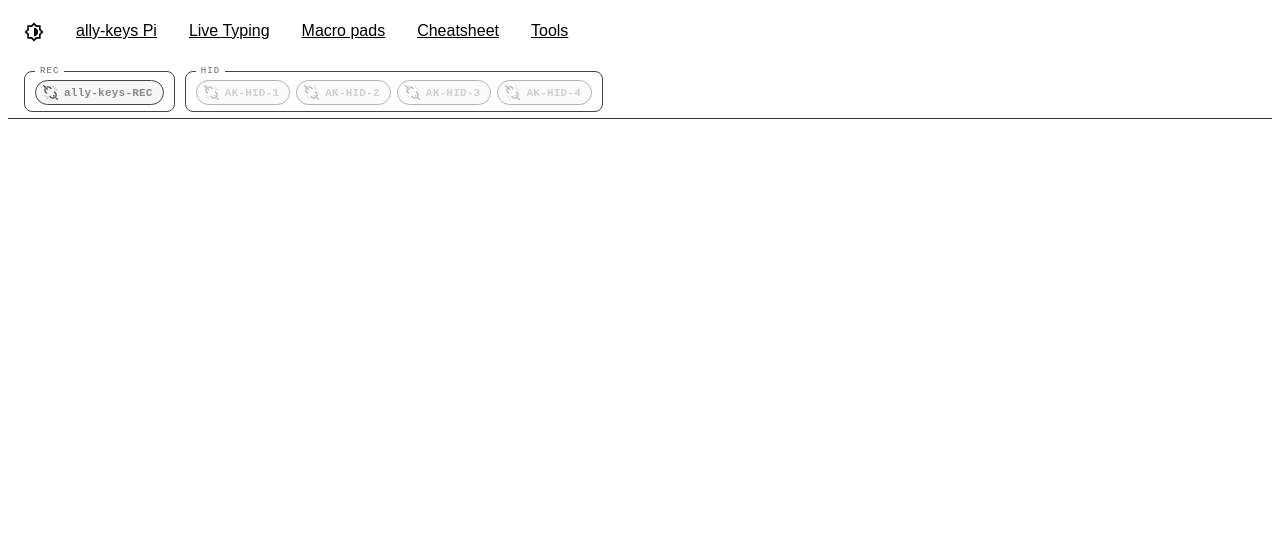
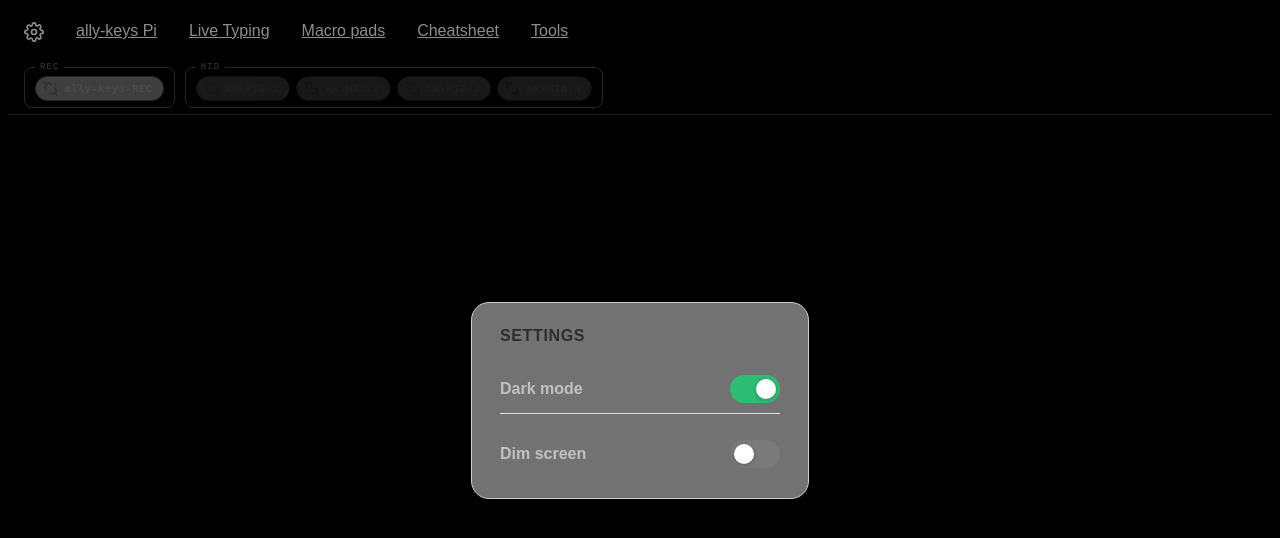
Before and after one commit to qbalsdon/ally-keys-pi-top, an Electron app: page renderer/index.html in a window 1280 px wide. Both pictures are taken after a click on the link "Settings". Drawn offline with Linux system fonts and the light colour scheme; no server answers.

Commit message:
Settings modal, dim overlay, stacking toast animations
- Replace dark mode + dim nav buttons with a single gear settings button
- Settings modal with toggle switches for dark mode and dim screen
- Dim overlay closes settings when activated; touch anywhere to undim
- Key toast: stacking animations, each toast absolutely positioned at dead
  centre, exits left with scale(0.6), newest always on top
- Toast parser: show regular keys with h-prefix (live typing fix), filter
  zero-byte releases, unknown codes ignored
- Service bar: fieldset groups with title-in-border, SVG connected/disconnected
  icons replace dot + text
- Toast only fires on BLE REC reception, not local UI key clicks

Co-Authored-By: Claude Sonnet 4.6 <noreply@anthropic.com>

```diff
--- a/renderer/index.html
+++ b/renderer/index.html
@@ -46,9 +46,13 @@
   <nav>
     <ul class="menu">
       <li>
-        <a onclick="toggleDarkMode();">
-          <img class="inverted" src="image/colour_mode.svg"
-               style="height:20px" alt="toggle light/dark mode">
+        <a onclick="openSettings();" title="Settings" id="btn-settings" style="display:flex;align-items:center;">
+          <svg viewBox="0 0 24 24" fill="none" stroke="currentColor" stroke-width="2"
+               stroke-linecap="round" stroke-linejoin="round"
+               width="20" height="20" aria-hidden="true">
+            <circle cx="12" cy="12" r="3"/>
+            <path d="M19.4 15a1.65 1.65 0 0 0 .33 1.82l.06.06a2 2 0 0 1-2.83 2.83l-.06-.06a1.65 1.65 0 0 0-1.82-.33 1.65 1.65 0 0 0-1 1.51V21a2 2 0 0 1-4 0v-.09A1.65 1.65 0 0 0 9 19.4a1.65 1.65 0 0 0-1.82.33l-.06.06a2 2 0 0 1-2.83-2.83l.06-.06A1.65 1.65 0 0 0 4.68 15a1.65 1.65 0 0 0-1.51-1H3a2 2 0 0 1 0-4h.09A1.65 1.65 0 0 0 4.6 9a1.65 1.65 0 0 0-.33-1.82l-.06-.06a2 2 0 0 1 2.83-2.83l.06.06A1.65 1.65 0 0 0 9 4.68a1.65 1.65 0 0 0 1-1.51V3a2 2 0 0 1 4 0v.09a1.65 1.65 0 0 0 1 1.51 1.65 1.65 0 0 0 1.82-.33l.06-.06a2 2 0 0 1 2.83 2.83l-.06.06A1.65 1.65 0 0 0 19.4 9a1.65 1.65 0 0 0 1.51 1H21a2 2 0 0 1 0 4h-.09a1.65 1.65 0 0 0-1.51 1z"/>
+          </svg>
         </a>
       </li>
       <li><a href="javascript:void(0)" id="menu-home">ally-keys Pi</a></li>
@@ -130,6 +134,25 @@
 
   <!-- ── Key-combination toast stack ──────────────────────────────────── -->
   <div id="key-toast-container" aria-live="assertive" aria-atomic="true"></div>
+
+  <!-- ── Settings modal ───────────────────────────────────────────────────── -->
+  <div id="settings-modal" class="sm-hidden">
+    <div class="sm-backdrop" onclick="closeSettings();"></div>
+    <div class="sm-dialog">
+      <h3 class="sm-title">Settings</h3>
+      <button class="sm-row" id="sm-dark" onclick="toggleDarkMode();">
+        <span class="sm-label">Dark mode</span>
+        <span class="sm-track"><span class="sm-thumb"></span></span>
+      </button>
+      <button class="sm-row" id="sm-dim" onclick="toggleDim();">
+        <span class="sm-label">Dim screen</span>
+        <span class="sm-track"><span class="sm-thumb"></span></span>
+      </button>
+    </div>
+  </div>
+
+  <!-- ── Dim overlay (touch anywhere to undim) ─────────────────────────── -->
+  <div id="dim-overlay" onclick="toggleDim();"></div>
 
   <!-- ── Dialogs / overlays ─────────────────────────────────────────────── -->
   <aside class="gone cookie-dialog" id="cookie-dialog">
--- a/renderer/script/ipc-bridge.js
+++ b/renderer/script/ipc-bridge.js
@@ -6,10 +6,9 @@
 'use strict';
 
 // ── Dark mode ─────────────────────────────────────────────────────────────────
-// Persist the user's preference in localStorage so it survives reboots.
-// The ally-keys colour system uses the .dark-mode class on <body>.
+// Persist in localStorage; the ally-keys colour system uses .dark-mode on <body>.
 
-const THEME_KEY = 'ak-theme'; // localStorage key
+const THEME_KEY = 'ak-theme';
 
 function applyTheme(dark) {
   document.body.classList.toggle('dark-mode', dark);
@@ -18,9 +17,45 @@ function applyTheme(dark) {
 function toggleDarkMode() {
   const isDark = document.body.classList.toggle('dark-mode');
   localStorage.setItem(THEME_KEY, isDark ? 'dark' : 'light');
+  _syncSettingsToggles();
 }
 
-// Apply saved theme immediately — before any other script runs.
+// ── Dim overlay ───────────────────────────────────────────────────────────────
+// Near-black full-screen overlay. Touch anywhere to undim.
+
+let _dimmed = false;
+
+function toggleDim() {
+  _dimmed = !_dimmed;
+  const overlay = document.getElementById('dim-overlay');
+  if (overlay) overlay.classList.toggle('dim-active', _dimmed);
+  // Close settings when dimming; leave it alone when undimming
+  if (_dimmed) closeSettings();
+  _syncSettingsToggles();
+}
+
+// ── Settings modal ────────────────────────────────────────────────────────────
+
+function _syncSettingsToggles() {
+  const darkRow = document.getElementById('sm-dark');
+  const dimRow  = document.getElementById('sm-dim');
+  if (darkRow) darkRow.classList.toggle('sm-on', document.body.classList.contains('dark-mode'));
+  if (dimRow)  dimRow.classList.toggle('sm-on', _dimmed);
+}
+
+function openSettings() {
+  const modal = document.getElementById('settings-modal');
+  if (!modal) return;
+  _syncSettingsToggles();
+  modal.classList.remove('sm-hidden');
+}
+
+function closeSettings() {
+  const modal = document.getElementById('settings-modal');
+  if (modal) modal.classList.add('sm-hidden');
+}
+
+// ── Apply saved theme immediately — before any other script runs.
 // Falls back to 'dark' so the kiosk boots into dark mode by default.
 (function restoreTheme() {
   const saved = localStorage.getItem(THEME_KEY);
--- a/renderer/style/main.css
+++ b/renderer/style/main.css
@@ -375,3 +375,119 @@ h2.info {
   font-size: x-large;
   font-weight: bolder;
 }
+/* ── Dim overlay ──────────────────────────────────────────────────────────── */
+
+#dim-overlay {
+  display: none;
+  position: fixed;
+  inset: 0;
+  background: rgba(0, 0, 0, 0.88);
+  z-index: 9998;   /* above toasts so the whole screen goes dark */
+  cursor: pointer;
+}
+
+#dim-overlay.dim-active {
+  display: block;
+}
+
+/* ── Settings modal ───────────────────────────────────────────────────────── */
+
+#settings-modal {
+  position: fixed;
+  inset: 0;
+  z-index: 9997;   /* above content, below dim overlay */
+  display: flex;
+  align-items: center;
+  justify-content: center;
+}
+
+#settings-modal.sm-hidden {
+  display: none;
+}
+
+.sm-backdrop {
+  position: absolute;
+  inset: 0;
+  background: rgba(0, 0, 0, 0.45);
+}
+
+.sm-dialog {
+  position: relative;
+  z-index: 1;
+  min-width: 280px;
+  border-radius: 18px;
+  padding: 24px 28px 20px;
+  background: var(--key-background, #f7f7f7);
+  border: 1px solid var(--key-border, #ccc);
+  box-shadow: 0 12px 48px rgba(0, 0, 0, 0.35);
+  display: flex;
+  flex-direction: column;
+  gap: 16px;
+}
+
+.sm-title {
+  margin: 0 0 4px;
+  font-size: 1rem;
+  font-weight: 700;
+  letter-spacing: 0.04em;
+  text-transform: uppercase;
+  color: var(--focus-element, #888);
+}
+
+/* Each toggle row */
+.sm-row {
+  display: flex;
+  align-items: center;
+  justify-content: space-between;
+  gap: 24px;
+  width: 100%;
+  padding: 10px 0;
+  background: none;
+  border: none;
+  border-bottom: 1px solid var(--key-border, #e0e0e0);
+  cursor: pointer;
+  color: var(--key, #3a3a3a);
+}
+
+.sm-row:last-child {
+  border-bottom: none;
+}
+
+.sm-label {
+  font-size: 1rem;
+  font-weight: 600;
+  text-align: left;
+}
+
+/* Toggle switch track */
+.sm-track {
+  position: relative;
+  width: 50px;
+  height: 28px;
+  border-radius: 14px;
+  background: var(--key-shadow, #ccc);
+  flex-shrink: 0;
+  transition: background 0.22s;
+}
+
+/* Toggle thumb */
+.sm-thumb {
+  position: absolute;
+  top: 4px;
+  left: 4px;
+  width: 20px;
+  height: 20px;
+  border-radius: 50%;
+  background: #fff;
+  box-shadow: 0 1px 4px rgba(0,0,0,0.25);
+  transition: transform 0.22s;
+}
+
+/* Active (on) state */
+.sm-row.sm-on .sm-track {
+  background: #2EBD74;
+}
+
+.sm-row.sm-on .sm-thumb {
+  transform: translateX(22px);
+}
```
